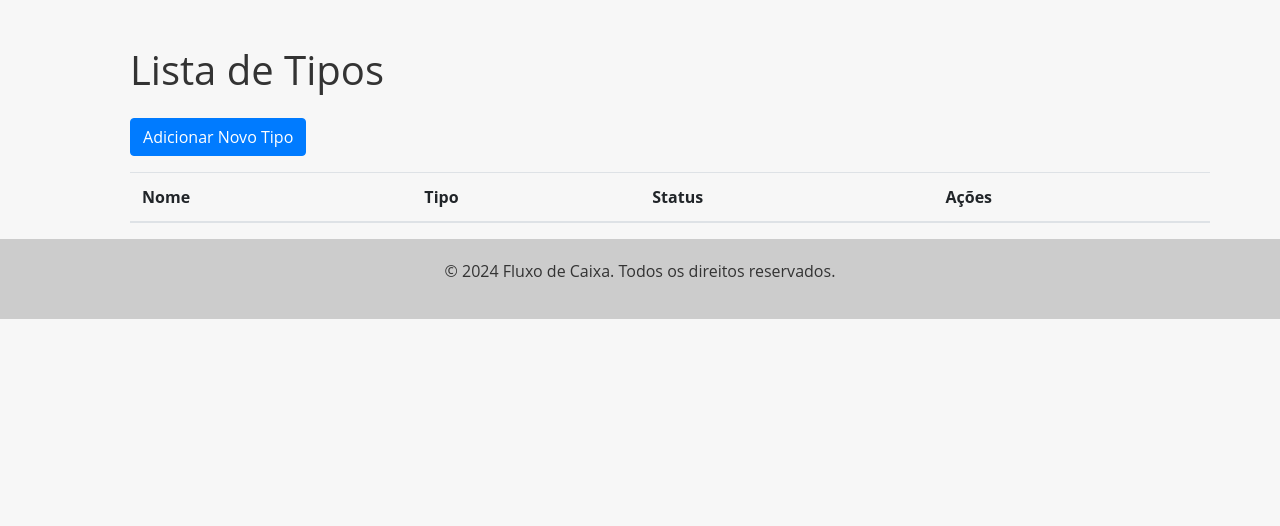
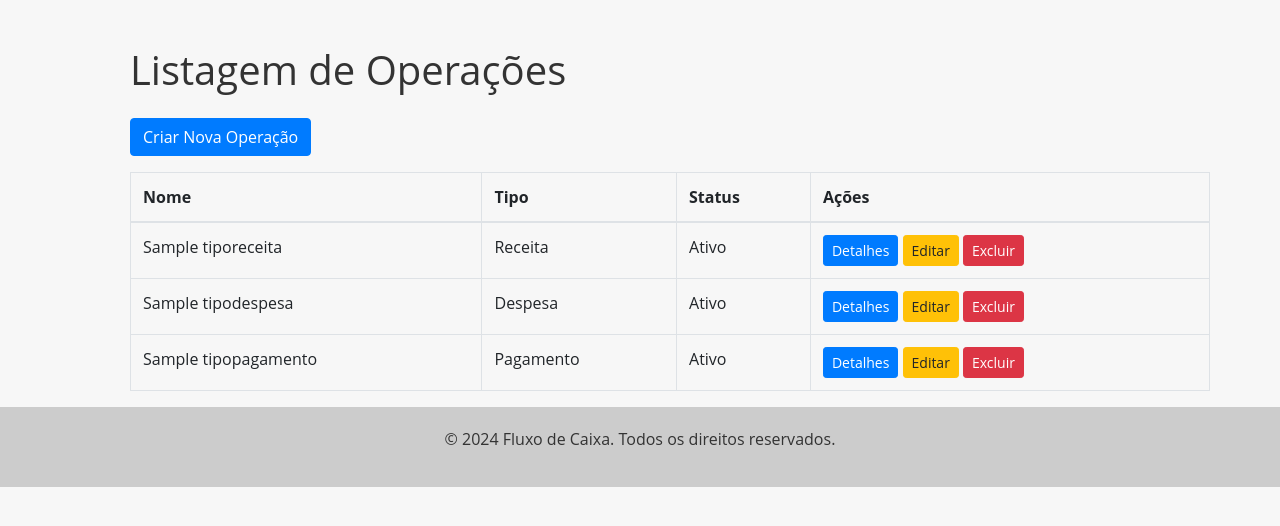
Before and after one commit to jotapn/fluxo_caixa, a Django app: page /operacoes/ in a window 1280 px wide. Shown: the part 50-576 px from the top of the page. Run offline with Django 5.2, Linux system fonts and the light colour scheme; tables that the repository leaves empty hold one stand-in row (values such as "Sample post"); lists and menus that the app fills with data are empty; some libraries are stand-ins or nearby versions.

Commit message:
ajustando templates de operacoes e validaçoes

```diff
--- a/bancos/forms.py
+++ b/bancos/forms.py
@@ -9,5 +9,5 @@
 
 class ContaBancariaModelForm(forms.ModelForm):
     class Meta:
-        model = Banco
+        model = ContaBancaria
         fields = '__all__'
--- a/bancos/urls.py
+++ b/bancos/urls.py
@@ -1,6 +1,6 @@
 from django.urls import path
 from .views import (
-    BancoListView, BancoDetailView, BancoCreateView, BancoUpdateView, BancoDeleteView
+    BancoListView, BancoDetailView, BancoCreateView, BancoUpdateView, BancoDeleteView, ContaBancariaListView, ContaBancariaCreateView, ContaBancariaUpdateView, ContaBancariaDeleteView, ContaBancariaDetailView
 )
 
 urlpatterns = [
@@ -9,4 +9,10 @@
     path('bancos/novo/', BancoCreateView.as_view(), name='banco-create'),
     path('bancos/editar/<int:pk>/', BancoUpdateView.as_view(), name='banco-update'),
     path('bancos/<int:pk>/deletar/', BancoDeleteView.as_view(), name='banco-delete'),
+
+    path('contas/', ContaBancariaListView.as_view(), name='conta_bancaria_list'),
+    path('contas/criar/', ContaBancariaCreateView.as_view(), name='conta_bancaria_create'),
+    path('contas/<int:pk>/', ContaBancariaDetailView.as_view(), name='conta_bancaria_detail'),
+    path('contas/<int:pk>/editar/', ContaBancariaUpdateView.as_view(), name='conta_bancaria_update'),
+    path('contas/<int:pk>/excluir/', ContaBancariaDeleteView.as_view(), name='conta_bancaria_delete'),
 ]
--- a/core/templates/base.html
+++ b/core/templates/base.html
@@ -20,7 +20,7 @@
             text-align: center;
         }
 
-        header h1{
+        header h1 {
             margin: 0;
         }
 
@@ -29,7 +29,7 @@
             text-decoration: none;
         }
 
-        header h1 a:hover{
+        header h1 a:hover {
             text-decoration: none;
             color: #fff78;
         }
@@ -100,8 +100,9 @@
     <div class="sidebar" id="sidebar">
         <ul>
             <li><a href="{% url 'banco-list' %}">Bancos</a></li>
+            <li><a href="{% url 'conta_bancaria_list' %}">Contas Bancárias</a></li> <!-- Novo link adicionado -->
             <li><a href="{% url 'clientes-list' %}">Clientes</a></li>
-            <li><a href="{% url 'operacao-list' %}">Operacoes</a></li>
+            <li><a href="{% url 'operacao-list' %}">Operações</a></li>
             <li><a href="{% url 'entrada-list' %}">Entradas</a></li>
             <li><a href="{% url 'saida-list' %}">Saídas</a></li>
         </ul>
--- a/operacoes/models.py
+++ b/operacoes/models.py
@@ -12,12 +12,26 @@
     def __str__(self) -> str:
         return self.nome
 
+    @property
+    def status_formatado(self):
+        for id, descricao in STATUS:
+            if self.status == id:
+                return descricao
+            return self.status
+
 class TipoDespesa(models.Model):
     nome = models.CharField(max_length=100, unique=True)
     status = models.CharField(max_length=10, choices=STATUS, default="AT")
 
     def __str__(self) -> str:
         return self.nome
+
+    @property
+    def status_formatado(self):
+        for id, descricao in STATUS:
+            if self.status == id:
+                return descricao
+            return self.status
 
 
 class TipoReceita(models.Model):
@@ -26,3 +40,10 @@
 
     def __str__(self) -> str:
         return self.nome
+
+    @property
+    def status_formatado(self):
+        for id, descricao in STATUS:
+            if self.status == id:
+                return descricao
+            return self.status
--- a/operacoes/templates/operacao_list.html
+++ b/operacoes/templates/operacao_list.html
@@ -1,9 +1,13 @@
-{% extends 'base.html' %}
+{% extends "base.html" %}
 {% block content %}
 <div class="container mt-5">
-    <h1 class="mb-4">Lista de Tipos</h1>
-    <a href="{% url 'operacao-list' %}" class="btn btn-primary mb-3">Adicionar Novo Tipo</a>
-    <table class="table table-striped">
+    <h1 class="mb-4">Listagem de Operações</h1>
+
+    <div class="mb-3">
+        <a href="{% url 'operacao-criar' %}" class="btn btn-primary">Criar Nova Operação</a>
+    </div>
+
+    <table class="table table-bordered">
         <thead>
             <tr>
                 <th>Nome</th>
@@ -13,17 +17,17 @@
             </tr>
         </thead>
         <tbody>
-            {% for tipo in tipos %}
-            <tr>
-                <td>{{ tipo.nome }}</td>
-                <td>{{ tipo.get_tipo_display }}</td>
-                <td>{{ tipo.get_status_display }}</td>
-                <td>
-                    <a href="{% url 'operacao-list' tipo.pk %}" class="btn btn-info btn-sm">Ver</a>
-                    {% comment %} <a href="{% url 'tipo-update' tipo.pk %}" class="btn btn-warning btn-sm">Editar</a>
-                    <a href="{% url 'tipo-delete' tipo.pk %}" class="btn btn-danger btn-sm">Excluir</a> {% endcomment %}
-                </td>
-            </tr>
+            {% for operacao in operacoes %}
+                <tr>
+                    <td>{{ operacao.nome }}</td>
+                    <td>{{ operacao.tipo }}</td>
+                    <td>{{ operacao.status }}</td>
+                    <td>
+                        <a href="{% url 'tipo_detail' operacao.objeto.id %}" class="btn btn-primary btn-sm">Detalhes</a>
+                        <a href="{% url 'tipo_update' operacao.objeto.id %}" class="btn btn-warning btn-sm">Editar</a>
+                        <a href="{% url 'tipo_delete' operacao.objeto.id %}" class="btn btn-danger btn-sm">Excluir</a>
+                    </td>
+                </tr>
             {% endfor %}
         </tbody>
     </table>
--- a/operacoes/templates/receita/receita_detail.html
+++ b/operacoes/templates/receita/receita_detail.html
@@ -6,7 +6,7 @@
         <div class="card-body">
             <h4 class="card-title">{{ tipo.nome }}</h4>
             <p class="card-text"><strong>Status:</strong> {{ tipo.get_status_display }}</p>
-            <a href="{% url 'receita-update' tipo.pk %}" class="btn btn-warning">Editar</a>
+            <a href="{% url 'tipo_update' tipo.pk %}" class="btn btn-warning">Editar</a>
             <a href="{% url 'operacao-list' %}" class="btn btn-secondary">Voltar</a>
         </div>
     </div>
--- a/operacoes/urls.py
+++ b/operacoes/urls.py
@@ -1,25 +1,24 @@
 from django.urls import path
-from .views import ( OperacoesListView, TipoReceitaDetailView, TipoReceitaCreateView, TipoReceitaUpdateView, TipoReceitaDeleteView, TipoDespesaCreateView, TipoDespesaDeleteView, TipoDespesaDetailView, TipoDespesaUpdateView, TipoPagamentoCreateView, TipoPagamentoDetailView, TipoPagamentoUpdateView, TipoPagamentoDeleteView)
+from .views import ( OperacoesListView, CriarOperacaoView, TipoReceitaDetailView, TipoReceitaCreateView, TipoReceitaUpdateView, TipoReceitaDeleteView, TipoDespesaCreateView, TipoDespesaDeleteView, TipoDespesaDetailView, TipoDespesaUpdateView, TipoPagamentoCreateView, TipoPagamentoDetailView, TipoPagamentoUpdateView, TipoPagamentoDeleteView)
 
 urlpatterns = [
     # URLs de Operacoes
     path('', OperacoesListView.as_view(), name='operacao-list'),
 
-    # Receitas,
-    path('receitas/novo/', TipoReceitaCreateView.as_view(), name='receita-create'),
-    path('receitas/<int:pk>/', TipoReceitaDetailView.as_view(), name='receita-detail'),
-    path('receitas/<int:pk>/editar/', TipoReceitaUpdateView.as_view(), name='receita-update'),
-    path('receitas/<int:pk>/deletar/', TipoReceitaDeleteView.as_view(), name='receita-delete'),
+    path('criar/', CriarOperacaoView.as_view(), name='operacao-criar'),
+    path('receita/criar/', TipoReceitaCreateView.as_view(), name='tipo_receita_create'),
+    path('despesa/criar/', TipoDespesaCreateView.as_view(), name='tipo_despesa_create'),
+    path('pagamento/criar/', TipoPagamentoCreateView.as_view(), name='tipo_pagamento_create'),
 
-    # Despesas
-    path('despesas/novo/', TipoDespesaCreateView.as_view(), name='despesa-create'),
-    path('despesas/<int:pk>/', TipoDespesaDetailView.as_view(), name='despesa-detail'),
-    path('despesas/<int:pk>/editar/', TipoDespesaUpdateView.as_view(), name='despesa-update'),
-    path('despesas/<int:pk>/deletar/', TipoDespesaDeleteView.as_view(), name='despesa-delete'),
+    path('receitas/<int:pk>/', TipoReceitaDetailView.as_view(), name='tipo_detail'),
+    path('despesas/<int:pk>/', TipoDespesaDetailView.as_view(), name='tipo_detail'),
+    path('pagamentos/<int:pk>/', TipoPagamentoDetailView.as_view(), name='tipo_detail'),
 
-    # Pagamentos
-    path('pagamentos/novo/', TipoPagamentoCreateView.as_view(), name='pagamento-create'),
-    path('pagamentos/<int:pk>/', TipoPagamentoDetailView.as_view(), name='pagamento-detail'),
-    path('pagamentos/<int:pk>/editar/', TipoPagamentoUpdateView.as_view(), name='pagamento-update'),
-    path('pagamentos/<int:pk>/deletar/', TipoPagamentoDeleteView.as_view(), name='pagamento-delete'),
+    path('receitas/<int:pk>/editar/', TipoReceitaUpdateView.as_view(), name='tipo_update'),
+    path('despesas/<int:pk>/editar/', TipoDespesaUpdateView.as_view(), name='tipo_update'),
+    path('pagamentos/<int:pk>/editar/', TipoPagamentoUpdateView.as_view(), name='tipo_update'),
+
+    path('pagamentos/<int:pk>/deletar/', TipoPagamentoDeleteView.as_view(), name='tipo_delete'),
+    path('despesas/<int:pk>/deletar/', TipoDespesaDeleteView.as_view(), name='tipo_delete'),
+    path('receitas/<int:pk>/deletar/', TipoReceitaDeleteView.as_view(), name='tipo_delete'),
 ]
--- a/operacoes/views.py
+++ b/operacoes/views.py
@@ -1,4 +1,5 @@
 from django.urls import reverse_lazy
+from django.shortcuts import redirect
 from django.views.generic import ListView, CreateView, DetailView, UpdateView, DeleteView, TemplateView
 from .models import TipoReceita, TipoDespesa, TipoPagamento
 from .forms import TipoDespesaModelForm, TipoPagamentoModelForm, TipoReceitaModelForm
@@ -15,10 +16,51 @@
         tipo_receita = TipoReceita.objects.all()
         tipo_pagamento = TipoPagamento.objects.all()
 
-        context['despesa'] = tipo_despesa
-        context['receita'] = tipo_receita
-        context['pagamento'] = tipo_pagamento
+        # Unificando as operações com os campos comuns
+        operacoes = []
+        for receita in tipo_receita:
+            operacoes.append({
+                'nome': receita.nome,
+                'tipo': 'Receita',
+                'status': receita.status_formatado,
+                'objeto': receita
+            })
+        for despesa in tipo_despesa:
+            operacoes.append({
+                'nome': despesa.nome,
+                'tipo': 'Despesa',
+                'status': despesa.status_formatado,
+                'objeto': despesa
+            })
+        for pagamento in tipo_pagamento:
+            operacoes.append({
+                'nome': pagamento.nome,
+                'tipo': 'Pagamento',
+                'status': pagamento.status_formatado,
+                'objeto': pagamento
+            })
 
+        context['operacoes'] = operacoes
+        return context
+
+
+class CriarOperacaoView(TemplateView):
+    template_name = 'operacao_criar.html'
+
+    def post(self, request, *args, **kwargs):
+        tipo_operacao = request.POST.get('tipo_operacao')
+
+        if tipo_operacao == 'receita':
+            return redirect('tipo_receita_create')
+        elif tipo_operacao == 'despesa':
+            return redirect('tipo_despesa_create')
+        elif tipo_operacao == 'pagamento':
+            return redirect('tipo_pagamento_create')
+        else:
+            return self.render_to_response(self.get_context_data(error='Selecione um tipo de operação.'))
+
+    def get_context_data(self, **kwargs):
+        context = super().get_context_data(**kwargs)
         return context
 
 
```
Also changed, not shown: bancos/models.py (+10 -0 lines), bancos/templates/conta_bancaria_confirm_delete.html (added, +14 -0 lines), bancos/templates/conta_bancaria_form.html (added, +16 -0 lines), bancos/templates/conta_bancaria_list.html (added, +39 -0 lines), bancos/views.py (+38 -1 lines), movimentacoes/models.py (+23 -21 lines), movimentacoes/templates/dashboard.html (+7 -9 lines), movimentacoes/views.py (+30 -0 lines), operacoes/templates/operacao_criar.html (added, +23 -0 lines), movimentacoes/migrations/0013_alter_entrada_cliente_alter_entrada_conta.py (added).
